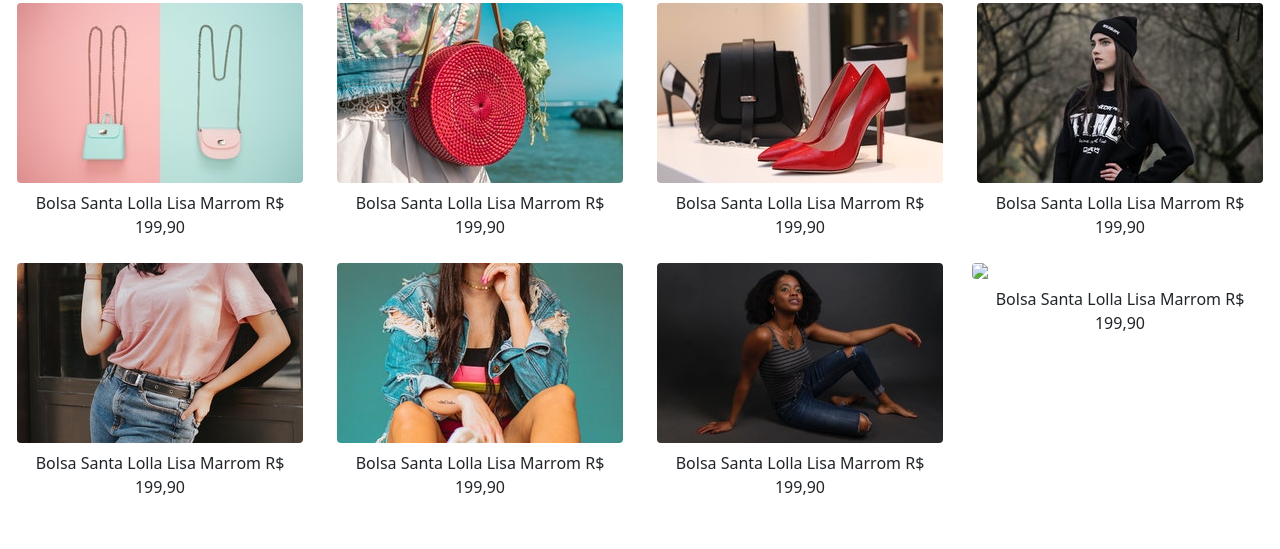
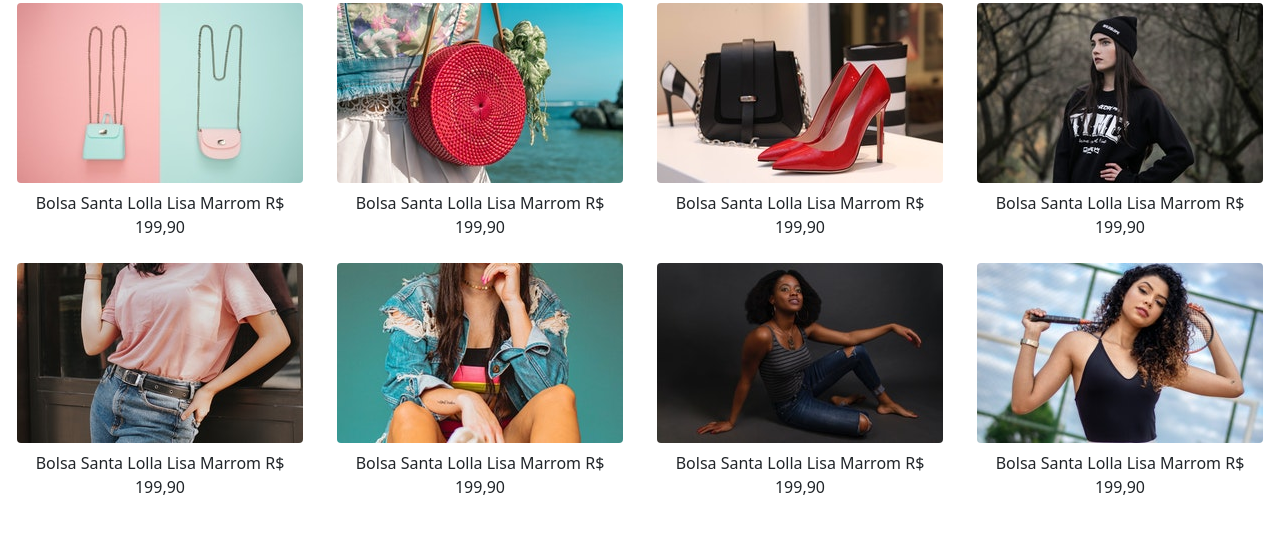
Before and after one commit to asfuture/JV, a plain HTML site: page index.html in a window 1280 px wide. Shown: the part 1432-1981 px from the top of the page. Drawn offline with nearby package versions, Linux system fonts and the light colour scheme; files whose address does not match are found by name.

Commit message:
Update index.html

```diff
--- a/index.html
+++ b/index.html
@@ -141,7 +141,7 @@
 	    <div class="col"><img class="rounded mx-auto d-block" src="conjunto2.jpg">
 	    	<p class="text-center p-2">Bolsa Santa Lolla Lisa Marrom R$ 199,90</p>
 	    </div>
-	    <div class="col"><img class="rounded mx-auto d-block" src="foto/conjunto1.jpg">
+	    <div class="col"><img class="rounded mx-auto d-block" src="conjunto1.jpg">
 	    	<p class="text-center p-2">Bolsa Santa Lolla Lisa Marrom R$ 199,90</p>
 	    </div>
 	  </div>
```
